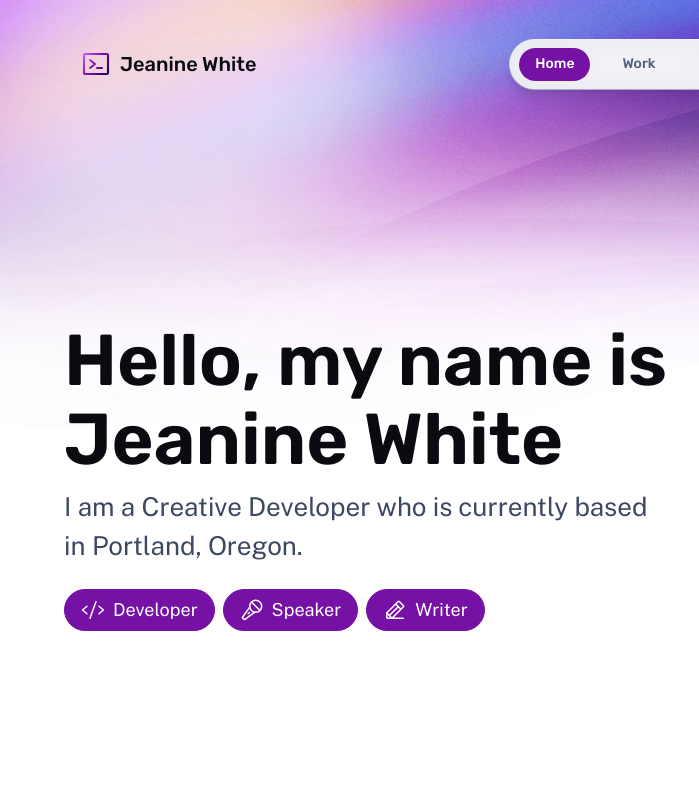
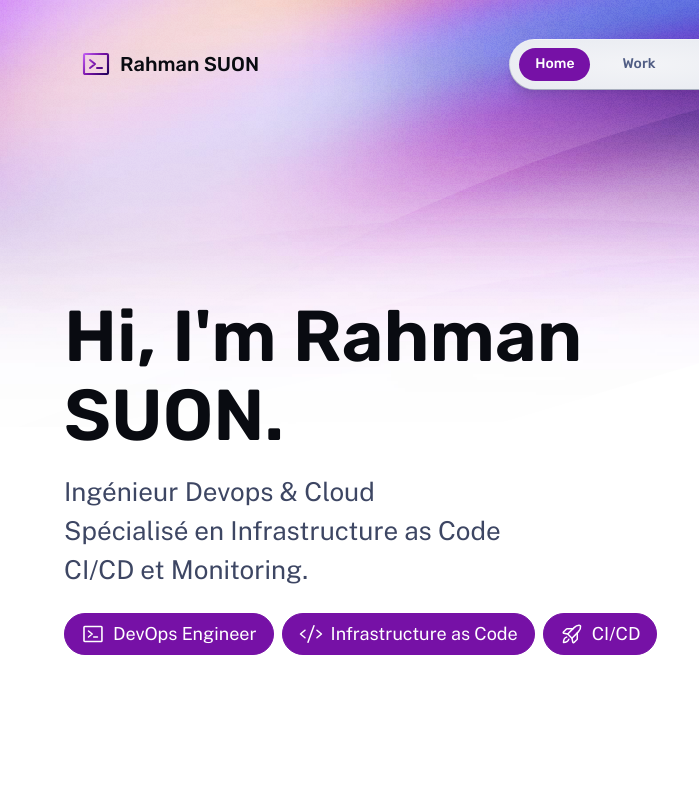
Before and after one commit to Rahman-git7/portfolio-rahman, an Astro site: page / in a window 1280 px wide. Shown: the top 800 px of the page, 0-699 px from the left. Built offline with nearby package versions, Linux system fonts and the light colour scheme; Astro itself is replaced by a stand-in of ours.

Commit message:
Initial portfolio setup with personal info

```diff
--- a/src/components/Nav.astro
+++ b/src/components/Nav.astro
@@ -33,7 +33,7 @@ const isCurrentPage = (href: string) => {
 	<div class="menu-header">
 		<a href="/" class="site-title">
 			<Icon icon="terminal-window" color="var(--accent-regular)" size="1.6em" gradient />
-			Jeanine White
+			Rahman SUON
 		</a>
 		<menu-button>
 			<template>
--- a/src/pages/index.astro
+++ b/src/pages/index.astro
@@ -27,17 +27,20 @@ const projects = (await getCollection('work'))
 		<div class="wrapper stack gap-8 lg:gap-20">
 			<header class="hero">
 				<Hero
-					title="Hello, my name is Jeanine White"
-					tagline="I am a Creative Developer who is currently based in Portland, Oregon."
+					title="Hi, I'm Rahman SUON."
 					align="start"
 				>
+					<p>
+						Ingénieur Devops & Cloud <br>
+						Spécialisé en Infrastructure as Code <br>
+						CI/CD et Monitoring.
+					</p>
 					<div class="roles">
-						<Pill><Icon icon="code" size="1.33em" /> Developer</Pill>
-						<Pill><Icon icon="microphone-stage" size="1.33em" /> Speaker</Pill>
-						<Pill><Icon icon="pencil-line" size="1.33em" /> Writer</Pill>
+						<Pill><Icon icon="terminal-window" size="1.33em" /> DevOps Engineer</Pill>
+						<Pill><Icon icon="code" size="1.33em" />Infrastructure as Code</Pill>
+						<Pill><Icon icon="rocket-launch" size="1.33em" /> CI/CD</Pill>
 					</div>
 				</Hero>
-
 				<img
 					alt="Jeanine White smiling in a red plaid shirt and tortoise shell glasses"
 					width="480"
```
Also changed, not shown: 1 other file.
